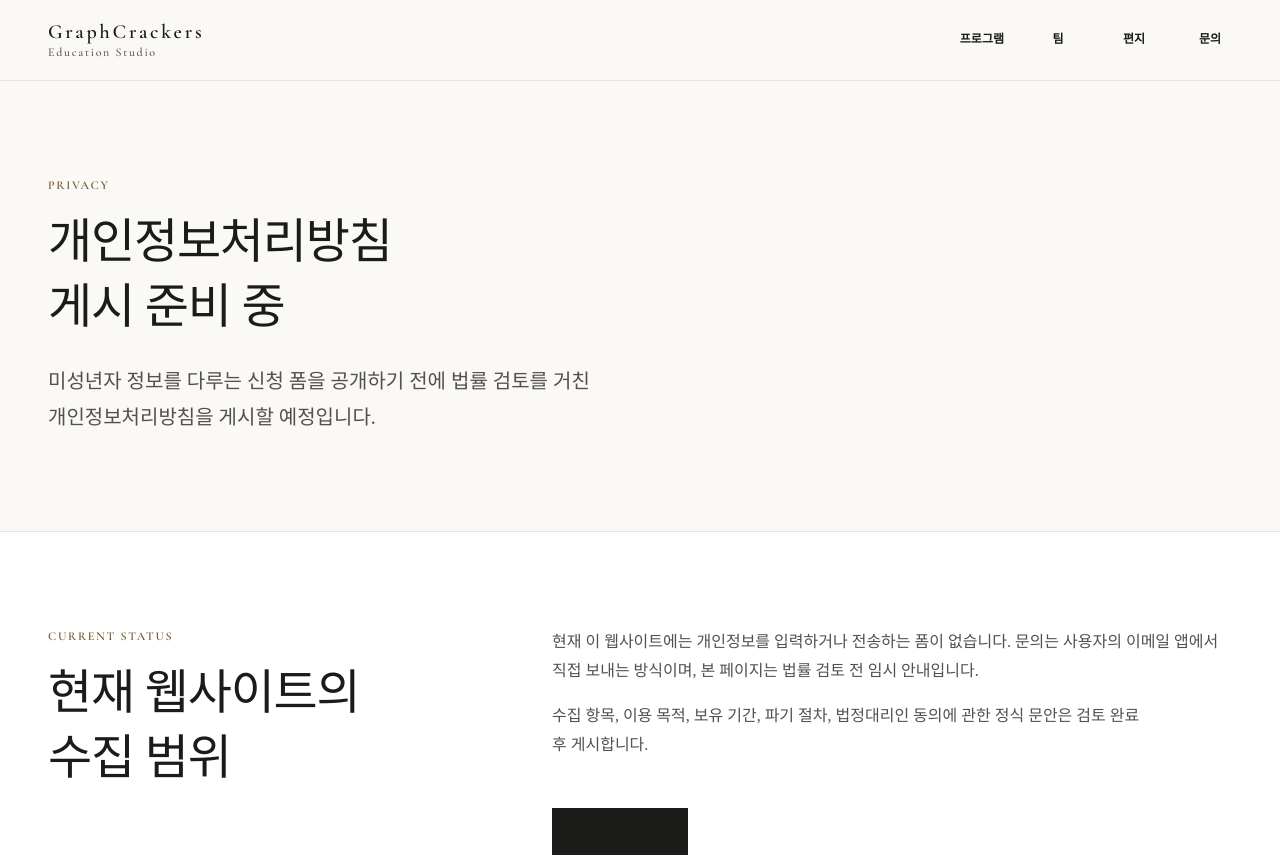
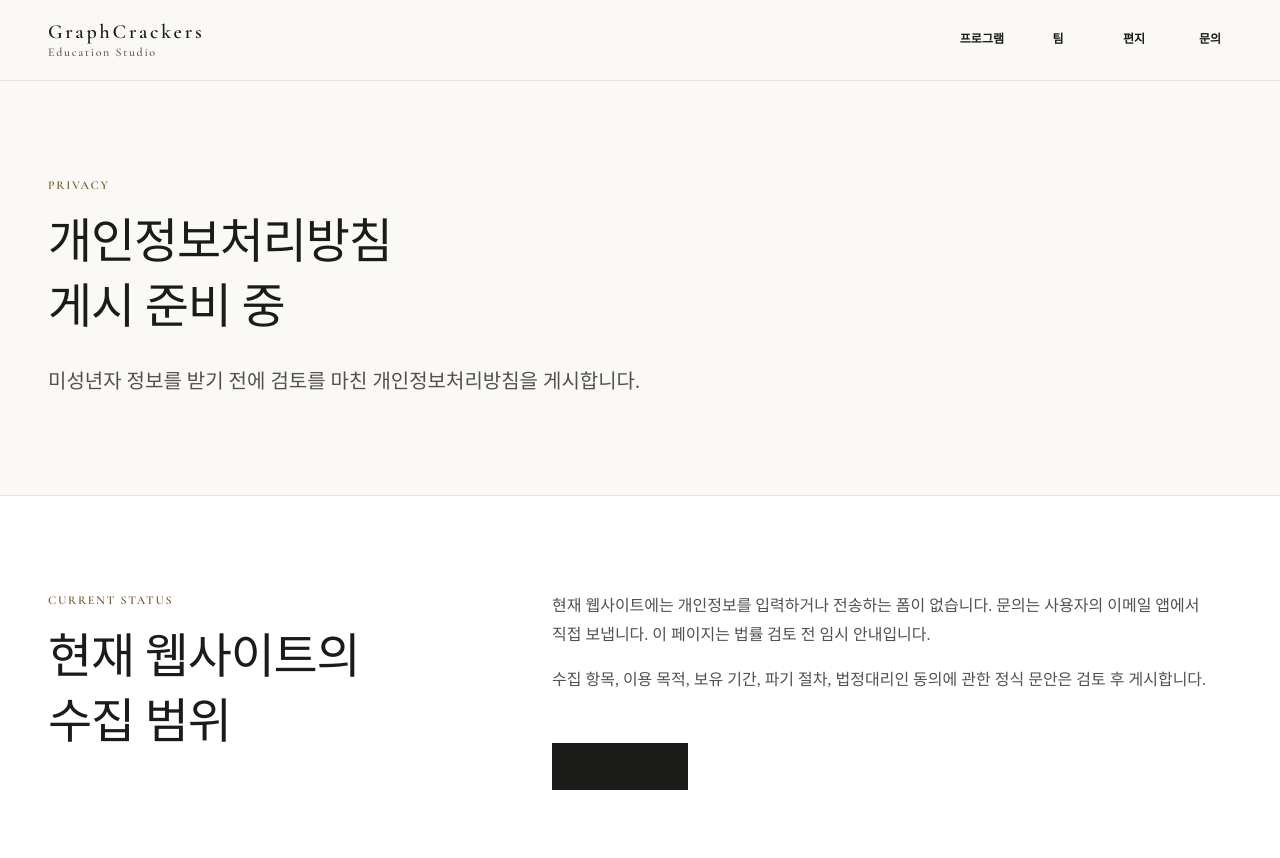
Before and after one commit to GraphCrackers/graphcrackers.github.io, a plain HTML site: page privacy/index.html in a window 1280 px wide. Shown: the top 858 px of the page. Drawn offline with nearby package versions, Linux system fonts and the light colour scheme.

Commit message:
개인정보 안내 문구 개선

```diff
--- a/privacy/index.html
+++ b/privacy/index.html
@@ -11,8 +11,8 @@
   <a class="skip-link" href="#main">본문으로 건너뛰기</a>
   <header class="site-header"><div class="shell header-inner"><a class="brand" href="/" aria-label="GraphCrackers 홈"><span class="brand-primary">GraphCrackers</span><span class="brand-note" aria-hidden="true">Education Studio</span></a><nav class="global-nav" aria-label="주요 메뉴"><a href="/arete/">프로그램</a><a href="/about/">팀</a><a href="/letters/">편지</a><a href="/contact/">문의</a></nav></div></header>
   <main id="main">
-    <header class="page-hero shell"><p class="eyebrow">Privacy</p><h1 class="page-title">개인정보처리방침<br>게시 준비 중</h1><p class="page-summary">미성년자 정보를 다루는 신청 폼을 공개하기 전에 법률 검토를 거친 개인정보처리방침을 게시할 예정입니다.</p></header>
-    <section class="section section-paper"><div class="shell section-grid"><div class="section-heading"><p class="eyebrow">Current status</p><h2>현재 웹사이트의 수집 범위</h2></div><div class="prose"><p>현재 이 웹사이트에는 개인정보를 입력하거나 전송하는 폼이 없습니다. 문의는 사용자의 이메일 앱에서 직접 보내는 방식이며, 본 페이지는 법률 검토 전 임시 안내입니다.</p><p>수집 항목, 이용 목적, 보유 기간, 파기 절차, 법정대리인 동의에 관한 정식 문안은 검토 완료 후 게시합니다.</p><a class="button back-to-top" href="/contact/">문의 방법 확인하기</a></div></div></section>
+    <header class="page-hero shell"><p class="eyebrow">Privacy</p><h1 class="page-title">개인정보처리방침<br>게시 준비 중</h1><p class="page-summary">미성년자 정보를 받기 전에 검토를 마친 개인정보처리방침을 게시합니다.</p></header>
+    <section class="section section-paper"><div class="shell section-grid"><div class="section-heading"><p class="eyebrow">Current status</p><h2>현재 웹사이트의 수집 범위</h2></div><div class="prose"><p>현재 웹사이트에는 개인정보를 입력하거나 전송하는 폼이 없습니다. 문의는 사용자의 이메일 앱에서 직접 보냅니다. 이 페이지는 법률 검토 전 임시 안내입니다.</p><p>수집 항목, 이용 목적, 보유 기간, 파기 절차, 법정대리인 동의에 관한 정식 문안은 검토 후 게시합니다.</p><a class="button back-to-top" href="/contact/">문의 방법 확인하기</a></div></div></section>
   </main>
   <footer class="site-footer"><div class="shell footer-grid"><div><a class="brand footer-brand" href="/">GraphCrackers</a><p>문제에서 표현까지, 사고의 전 과정을 가르칩니다.</p></div><nav class="footer-nav" aria-label="하단 메뉴"><a href="/arete/">프로그램</a><a href="/about/">팀</a><a href="/letters/">편지</a><a href="/contact/">문의</a></nav><div class="business-info"><p>사업자 정보는 신고 완료 후 게시됩니다.</p><a href="mailto:contact@graphcrackers.com">contact@graphcrackers.com</a><a href="/privacy/">개인정보처리방침 게시 상태</a></div></div><div class="shell copyright">© 2026 GraphCrackers.</div></footer>
 </body>
```
